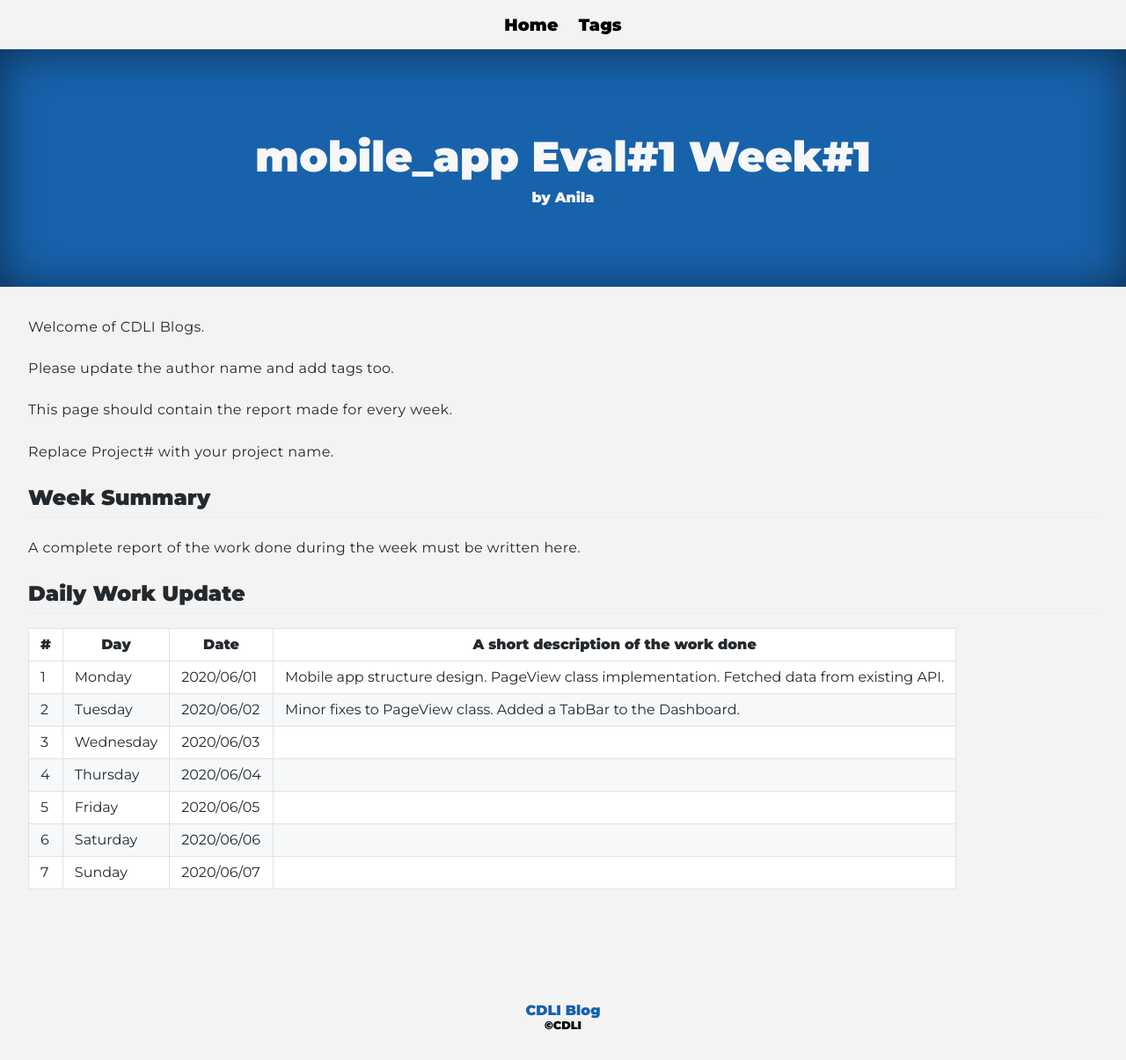
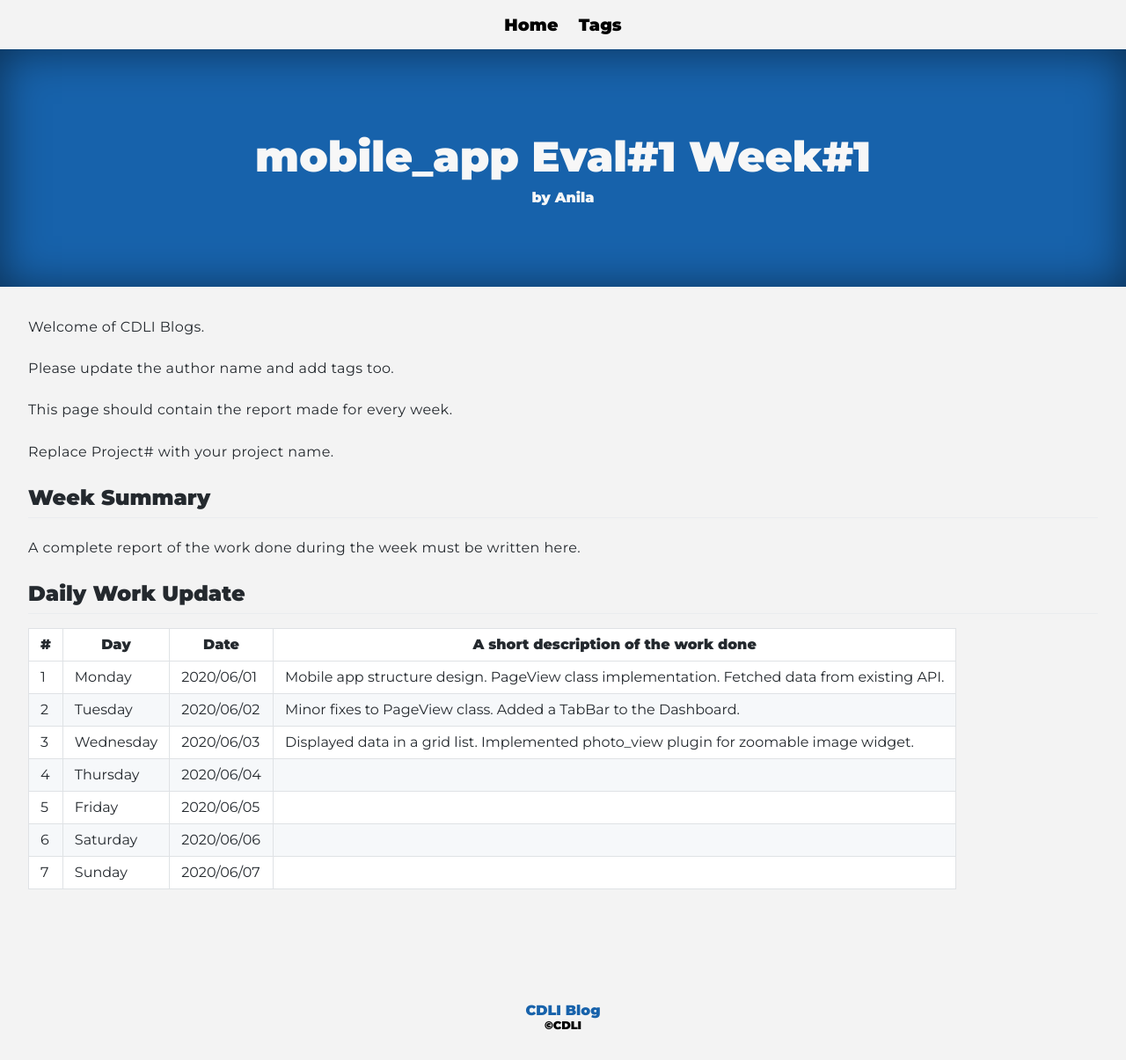
Before and after one commit to cdli-gh/blog, a Jekyll site: the page built from _blog/gsoc20/mobile_app/posts/01_week1.md, in a window 1280 px wide. Shown: the whole page at 88% size. Built offline with Jekyll 4.4.1, drawn with Linux system fonts in a browser that asks for light colours; Markdown is read by kramdown in place of the engine named in the settings.

Commit message:
Update 01_week1.md

```diff
--- a/_blog/gsoc20/mobile_app/posts/01_week1.md
+++ b/_blog/gsoc20/mobile_app/posts/01_week1.md
@@ -23,7 +23,7 @@
 |---	|---	|---	|---	|
 |1   	| Monday 	|   2020/06/01	|Mobile app structure design. PageView class implementation. Fetched data from existing API.   	|
 |2   	| Tuesday  	|   2020/06/02	|Minor fixes to PageView class. Added a TabBar to the Dashboard.    	|
-|3   	| Wednesday  	|  2020/06/03 	|   	|
+|3   	| Wednesday  	|  2020/06/03 	|Displayed data in a grid list. Implemented photo_view plugin for zoomable image widget.    	|
 |4   	| Thursday  	|   2020/06/04	|   	|
 |5   	| Friday  	|   2020/06/05	|   	|
 |6   	| Saturday  	|   2020/06/06	|   	|
```
